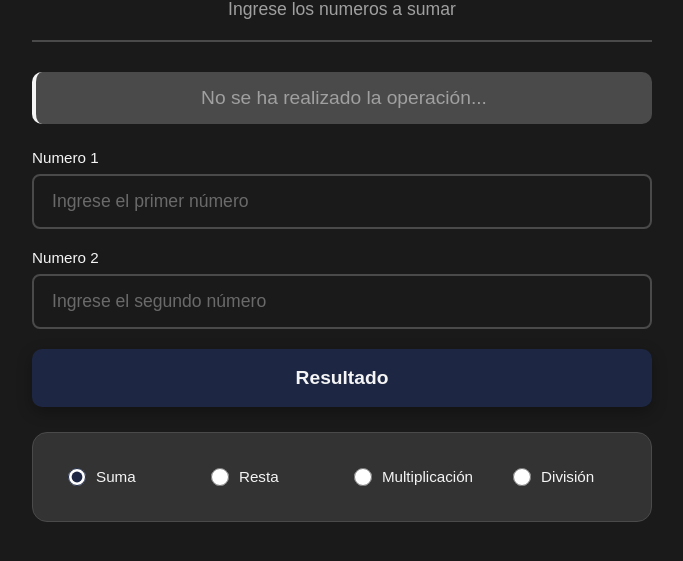
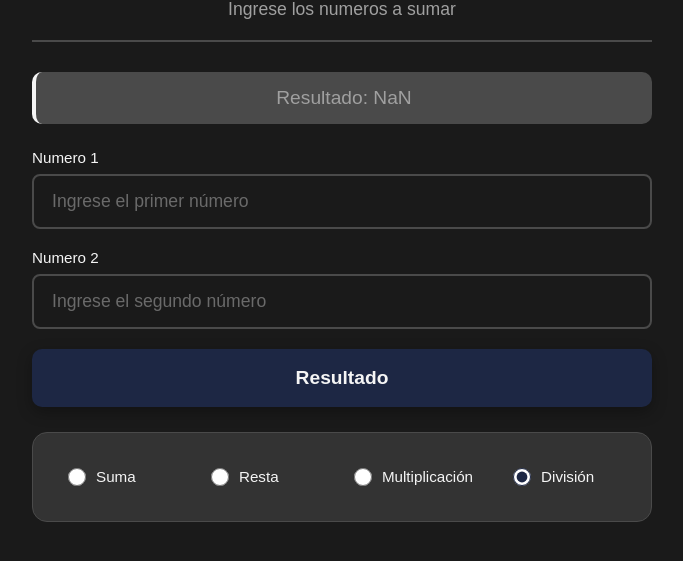
Before and after one commit to andft/calculadora, a plain HTML site: page index.html in a window 1280 px wide. Both pictures are taken after a click on the button "Resultado". Shown: the part 165-726 px from the top of the page, without its empty margins (298-981 px from the left). Drawn offline with Linux system fonts and the light colour scheme.

Commit message:
se dio funcionalidad a la calculadora

```diff
--- a/index.html
+++ b/index.html
@@ -15,7 +15,7 @@
             <p>Ingrese los numeros a sumar</p>
         </header>
         <section>
-            <p>No se ha realizado la operación...</p>
+            <p id="resultado">No se ha realizado la operación...</p>
             <div>
                 <label for="input1">
                     Numero 1
@@ -25,29 +25,29 @@
                     Numero 2
                     <input type="number" placeholder="Ingrese el segundo número" id="input2" min="0">
                 </label>
-                <button type="submit">Resultado</button>
+                <button type="submit" id="botonResultado">Resultado</button>
             </div>
             <div class="operadores">
                 <label for="inputSuma">
-                    <input type="radio" name="operador" id="inputSuma" checked>
+                    <input type="radio" name="operador" id="inputSuma" value="suma" checked >
                     Suma
                 </label>
                 <label for="inputResta">
-                    <input type="radio" name="operador" id="inputResta">
+                    <input type="radio" name="operador" id="inputResta" value="resta" checked>
                     Resta
                 </label>
                 <label for="inputMultiplicacion">
-                    <input type="radio" name="operador" id="inputMultiplicacion">
+                    <input type="radio" name="operador" id="inputMultiplicacion" value="multiplicacion" checked>
                     Multiplicación
                 </label>
                 <label for="inputDivision">
-                    <input type="radio" name="operador" id="inputDivision">
+                    <input type="radio" name="operador" id="inputDivision" value="division" checked>
                     División
                 </label>
             </div>
         </section>
     </main>
-    <script src="./src/script/operadores.js"></script>
+    <script src="./src/script/main.js" type="module"></script>
 </body>
 
 </html>
--- a/src/script/main.js
+++ b/src/script/main.js
@@ -0,0 +1,29 @@
+import { Operadores } from "./operadores.js";
+
+const inputNum1 = document.getElementById("input1");
+const inputNum2 = document.getElementById("input2");
+const boton = document.getElementById("botonResultado");
+const mostrarResultado = document.getElementById("resultado")
+
+boton.addEventListener("click", () => {
+    const num1 = parseInt(inputNum1.value);
+    const num2 = parseInt(inputNum2.value);
+
+    const inputRadio = document.querySelector('input[name="operador"]:checked');
+    const selector = inputRadio.value;
+
+    if (!inputRadio) {
+        mostrarResultado.textContent = "Seleccione una operación.";
+        return;
+    }
+
+    if (selector === 'suma') {
+        mostrarResultado.textContent = "Resultado: " + Operadores.suma(num1, num2);
+    } else if (selector === 'resta') {
+        mostrarResultado.textContent = "Resultado: " + Operadores.resta(num1, num2);
+    } else if (selector === 'multiplicacion') {
+        mostrarResultado.textContent = "Resultado: " + Operadores.multiplicacion(num1, num2);
+    } else if (selector === 'division') {
+        mostrarResultado.textContent = "Resultado: " + Operadores.division(num1, num2);
+    }
+});
--- a/src/script/operadores.js
+++ b/src/script/operadores.js
@@ -15,3 +15,4 @@ class operadores{
         return num1 / num2
     }
 }
+export const Operadores = new operadores();
```
